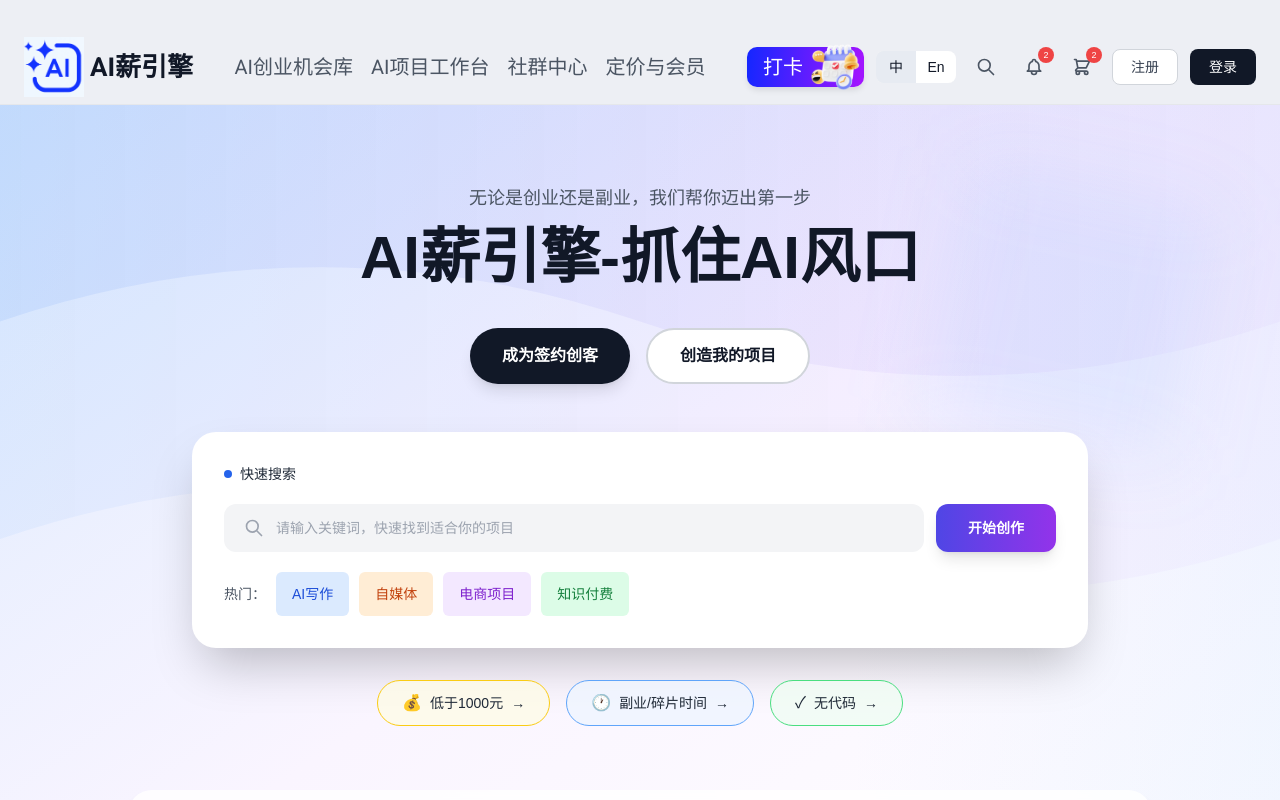
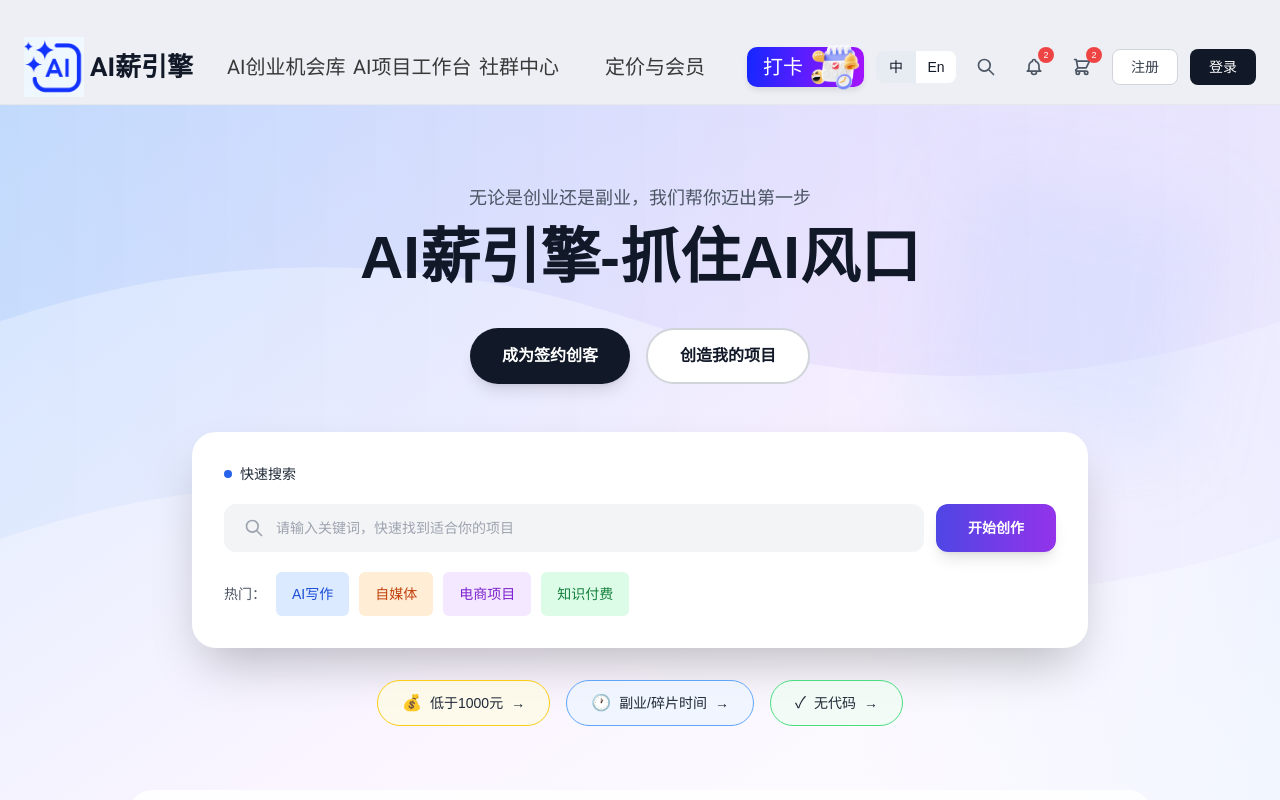
Before and after one commit to pikecode/aisalaryengine, a Vue app: page / in a window 1280 px wide. Shown: the top 800 px of the page. Built offline with nearby package versions, Linux system fonts and the light colour scheme.

Commit message:
fix: 更新头部导航字体样式
- 字体粗细: 400
- 颜色: #393939
- 文本对齐: 左对齐
- 固定宽度: 124px
- 固定高度: 24px
- 添加flex布局垂直居中

```diff
--- a/src/components/common/AppHeader.vue
+++ b/src/components/common/AppHeader.vue
@@ -201,14 +201,18 @@ const handleCart = () => {
 .nav-link {
   padding: 0.5rem;
   border-radius: 0.5rem;
-  font-weight: 500;
-  color: #4b5563;
+  font-weight: 400;
+  color: #393939;
   transition: all 0.2s;
   white-space: nowrap;
   font-family: Roboto, sans-serif;
   font-size: 20px;
   line-height: 24px;
-  text-align: center;
+  text-align: left;
+  width: 124px;
+  height: 24px;
+  display: flex;
+  align-items: center;
 }
 
 .nav-link:hover {
```
